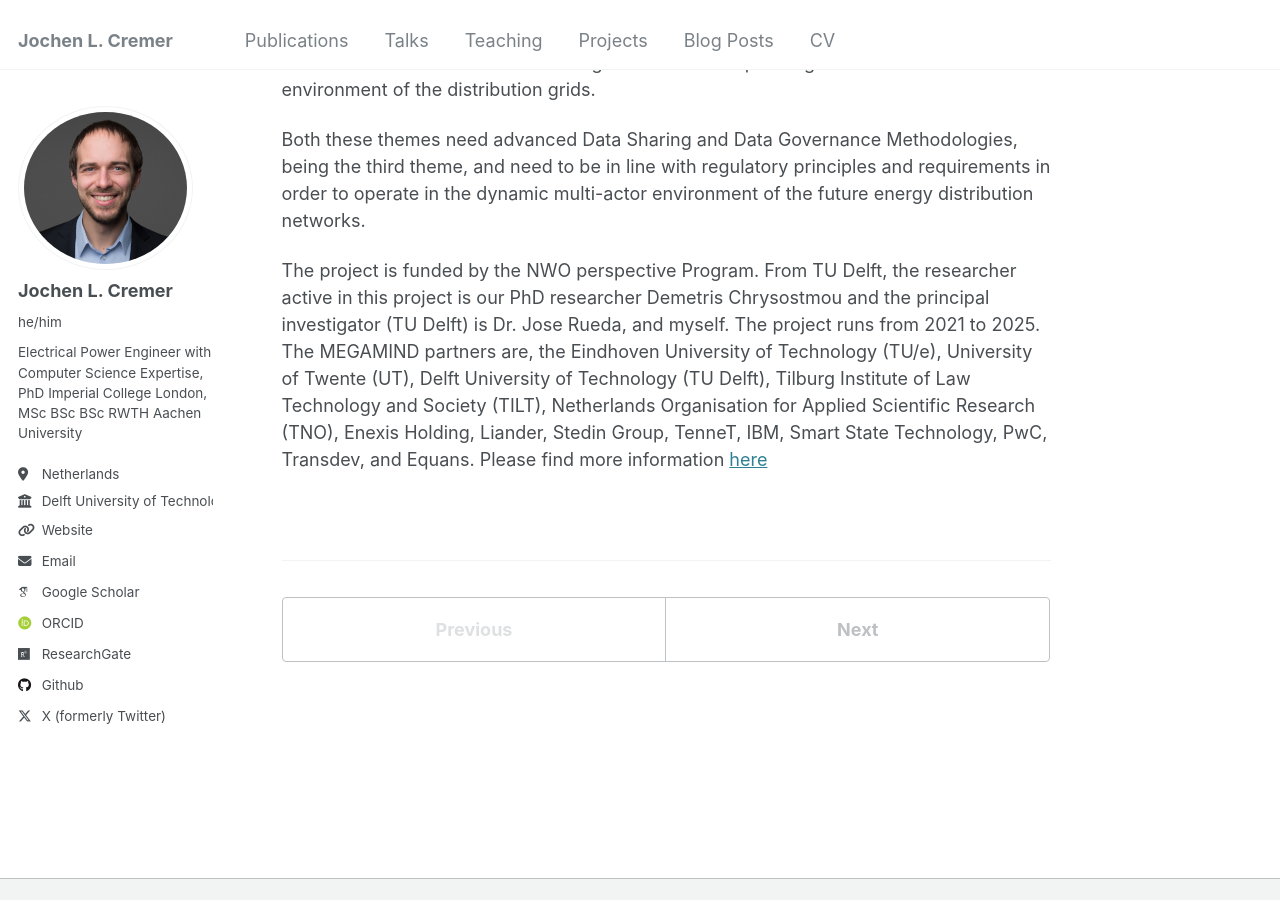
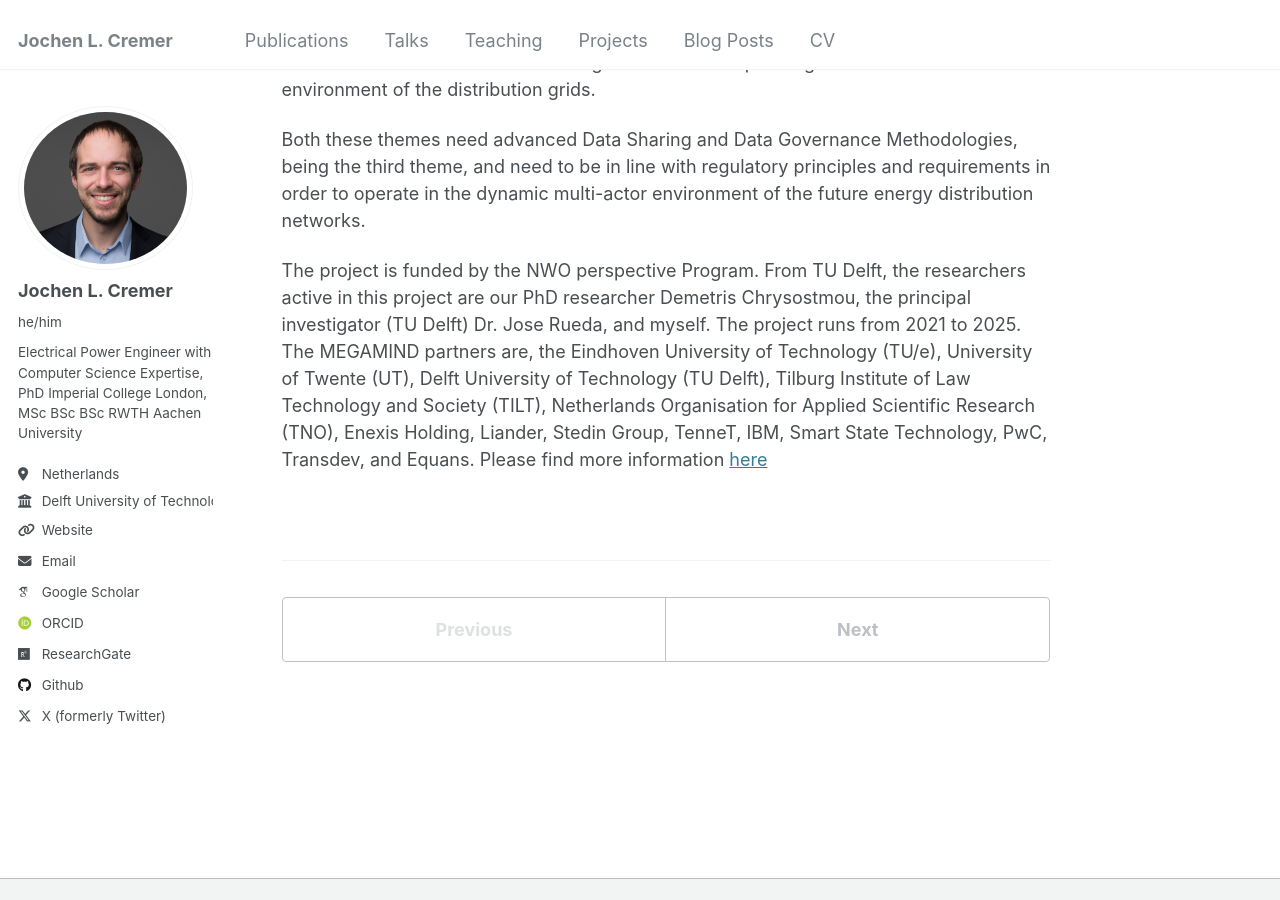
Before and after one commit to JochenC/JochenC.github.io, a Jekyll site: the page built from _projects/megamind.md, in a window 1280 px wide and 900 px high, scrolled down 878 px. Built offline with Jekyll 4.4.1, drawn with Linux system fonts in a browser that asks for light colours; some web fonts are replaced.

Commit message:
Update megamind.md

```diff
--- a/_projects/megamind.md
+++ b/_projects/megamind.md
@@ -12,4 +12,4 @@ Firstly, the program will develop advanced data-driven methods for network state
 
 Both these themes need advanced Data Sharing and Data Governance Methodologies, being the third theme, and need to be in line with regulatory principles and requirements in order to operate in the dynamic multi-actor environment of the future energy distribution networks.
 
-The project is funded by the NWO perspective Program. From TU Delft, the researcher active in this project is our PhD researcher Demetris Chrysostmou and the principal investigator (TU Delft) is Dr. Jose Rueda, and myself. The project runs from 2021 to 2025. The MEGAMIND partners are, the Eindhoven University of Technology (TU/e), University of Twente (UT), Delft University of Technology (TU Delft), Tilburg Institute of Law Technology and Society (TILT), Netherlands Organisation for Applied Scientific Research (TNO),  Enexis Holding, Liander, Stedin Group, TenneT, IBM, Smart State Technology, PwC, Transdev, and Equans. Please find more information [here](https://megamind.energy/)
+The project is funded by the NWO perspective Program. From TU Delft, the researchers active in this project are our PhD researcher Demetris Chrysostmou, the principal investigator (TU Delft) Dr. Jose Rueda, and myself. The project runs from 2021 to 2025. The MEGAMIND partners are, the Eindhoven University of Technology (TU/e), University of Twente (UT), Delft University of Technology (TU Delft), Tilburg Institute of Law Technology and Society (TILT), Netherlands Organisation for Applied Scientific Research (TNO),  Enexis Holding, Liander, Stedin Group, TenneT, IBM, Smart State Technology, PwC, Transdev, and Equans. Please find more information [here](https://megamind.energy/)
```
